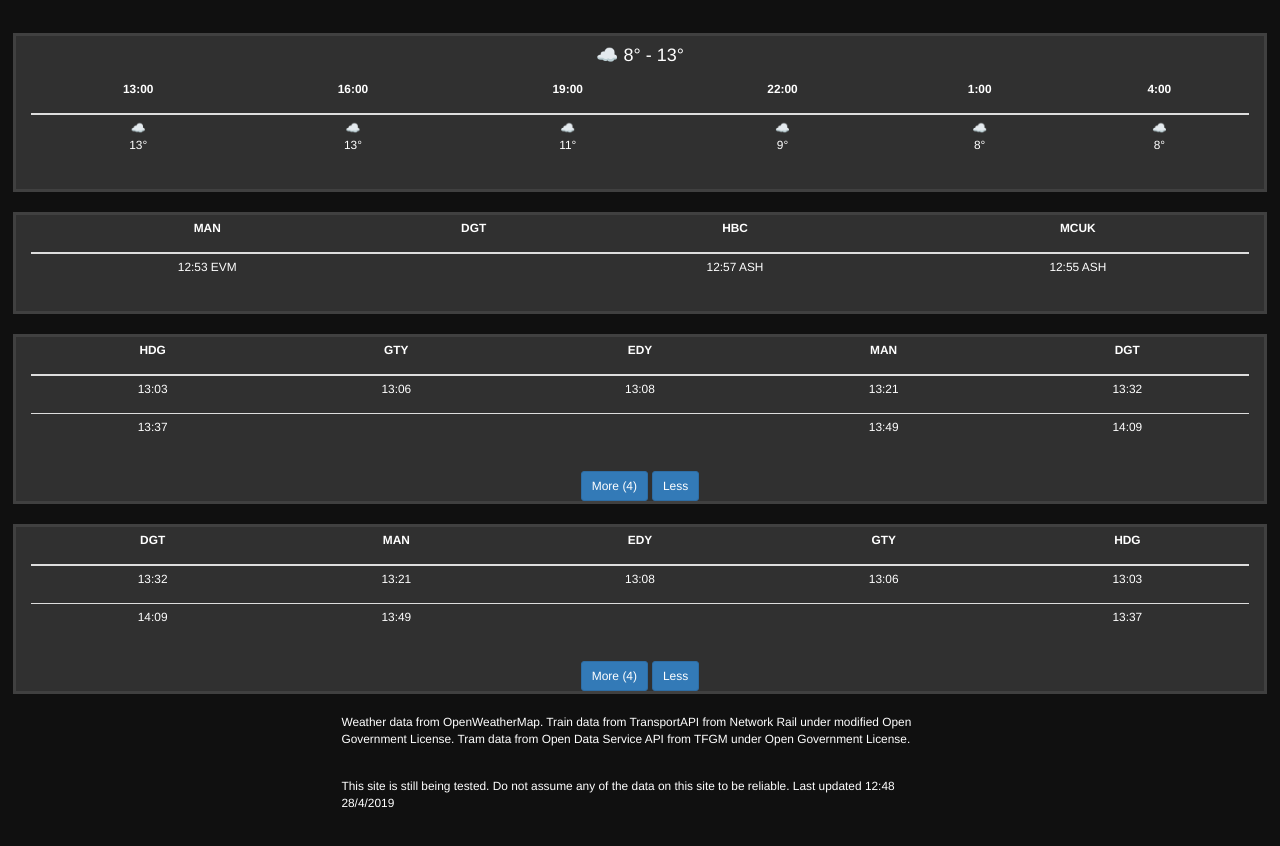
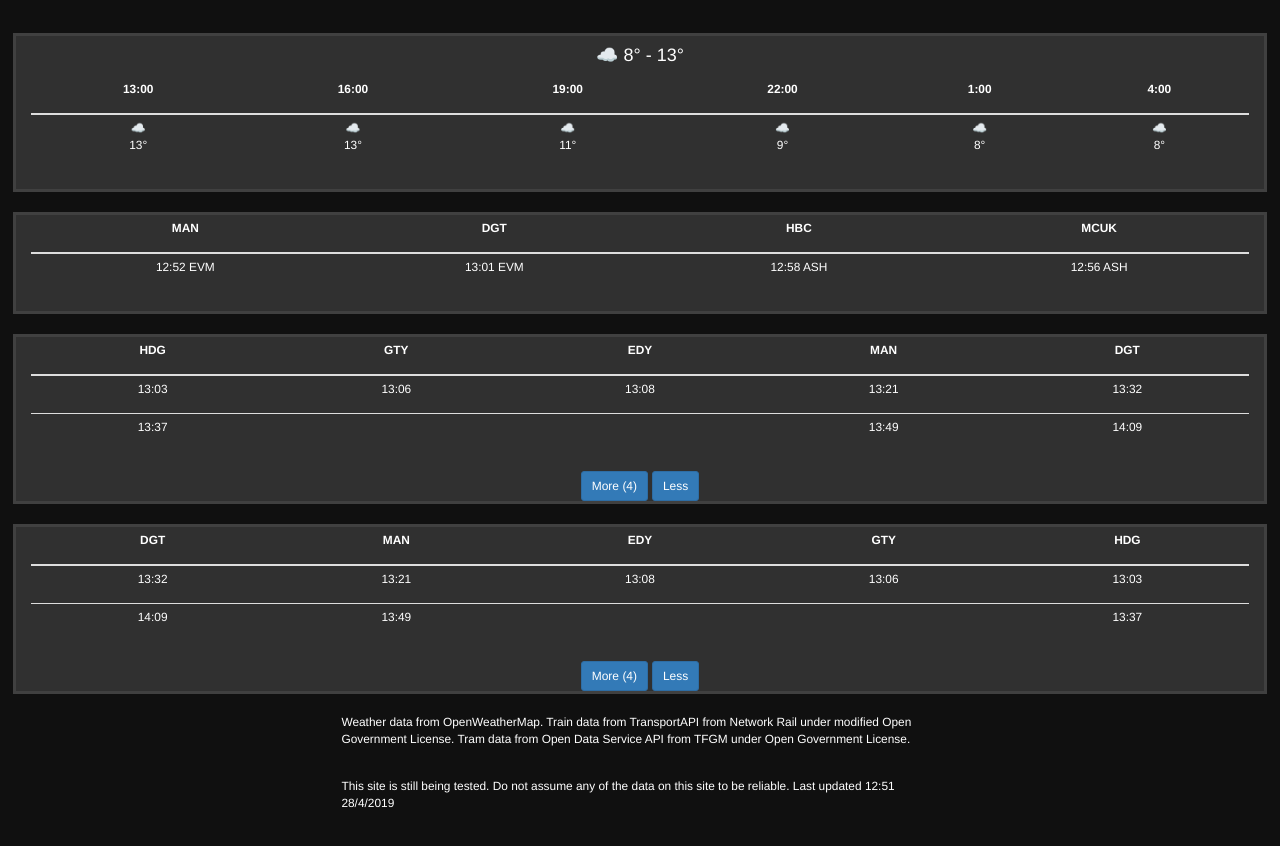
Before and after one commit to tonytony99/tonytony99.github.io, a plain HTML site: page tt/index.html in a window 1280 px wide. Drawn offline with nearby package versions, Linux system fonts and the light colour scheme.

Commit message:
updated homepage

```diff
--- a/tt/index.html
+++ b/tt/index.html
@@ -62,10 +62,10 @@
 </tr>
 </thead><tbody>
 <tr>
-    <td><p align='center'>12:53 EVM</p></td>
-    <td><p align='center'></p></td>
-    <td><p align='center'>12:57 ASH</p></td>
-    <td><p align='center'>12:55 ASH</p></td>
+    <td><p align='center'>12:52 EVM</p></td>
+    <td><p align='center'>13:01 EVM</p></td>
+    <td><p align='center'>12:58 ASH</p></td>
+    <td><p align='center'>12:56 ASH</p></td>
 </tr>
 </tbody></table>
 
@@ -262,7 +262,7 @@
             This site is still being tested.
             Do not assume any of the data on this site to be reliable.
             Last updated
-            12:48
+            12:51
             28/4/2019
             </p>
         </div>
```
